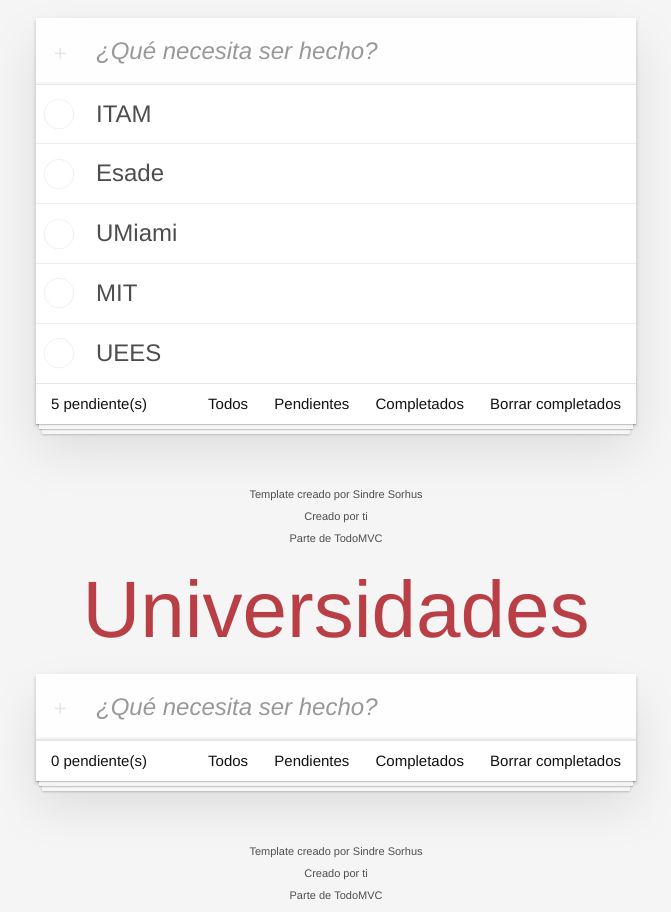
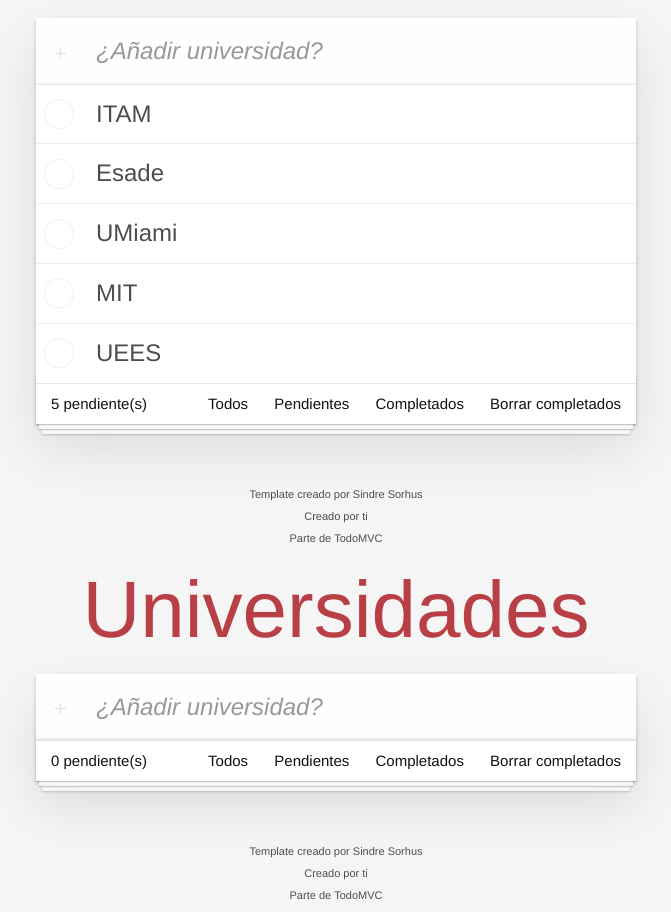
Before and after one commit to Stefan-Trifan/JS-todo-app, a website built with Vite: page docs/index.html in a window 1280 px wide. Shown: the part 112-1024 px from the top of the page, without its empty margins (304-975 px from the left). Built offline with nearby package versions, Linux system fonts and the light colour scheme; files whose address does not match are found by name.

Commit message:
cambiar copie

```diff
--- a/docs/assets/index-IAxUM1fc.js
+++ b/docs/assets/index-EyOxA7ak.js
@@ -1,7 +1,7 @@
 (function(){const t=document.createElement("link").relList;if(t&&t.supports&&t.supports("modulepreload"))return;for(const o of document.querySelectorAll('link[rel="modulepreload"]'))d(o);new MutationObserver(o=>{for(const n of o)if(n.type==="childList")for(const u of n.addedNodes)u.tagName==="LINK"&&u.rel==="modulepreload"&&d(u)}).observe(document,{childList:!0,subtree:!0});function i(o){const n={};return o.integrity&&(n.integrity=o.integrity),o.referrerPolicy&&(n.referrerPolicy=o.referrerPolicy),o.crossOrigin==="use-credentials"?n.credentials="include":o.crossOrigin==="anonymous"?n.credentials="omit":n.credentials="same-origin",n}function d(o){if(o.ep)return;o.ep=!0;const n=i(o);fetch(o.href,n)}})();const L=`<section class="todoapp">\r
     <header class="header">\r
         <h1>Universidades</h1>\r
-        <input id="new-todo-input" class="new-todo" placeholder="¿Qué necesita ser hecho?" autofocus>\r
+        <input id="new-todo-input" class="new-todo" placeholder="¿Añadir universidad?" autofocus>\r
     </header>\r
     <!-- This section should be hidden by default and shown when there are todos -->\r
     <section class="main">\r
--- a/docs/index.html
+++ b/docs/index.html
@@ -5,7 +5,7 @@
     <link rel="icon" type="image/svg+xml" href="/todo-app/vite.svg" />
     <meta name="viewport" content="width=device-width, initial-scale=1.0" />
     <title>Todo App</title>
-    <script type="module" crossorigin src="/todo-app/assets/index-IAxUM1fc.js"></script>
+    <script type="module" crossorigin src="/todo-app/assets/index-EyOxA7ak.js"></script>
     <link rel="stylesheet" crossorigin href="/todo-app/assets/index-C3X3yX-B.css">
   </head>
   <body>
--- a/src/todos/app.html
+++ b/src/todos/app.html
@@ -1,7 +1,7 @@
 <section class="todoapp">
     <header class="header">
         <h1>Universidades</h1>
-        <input id="new-todo-input" class="new-todo" placeholder="¿Qué necesita ser hecho?" autofocus>
+        <input id="new-todo-input" class="new-todo" placeholder="¿Añadir universidad?" autofocus>
     </header>
     <!-- This section should be hidden by default and shown when there are todos -->
     <section class="main">
```
